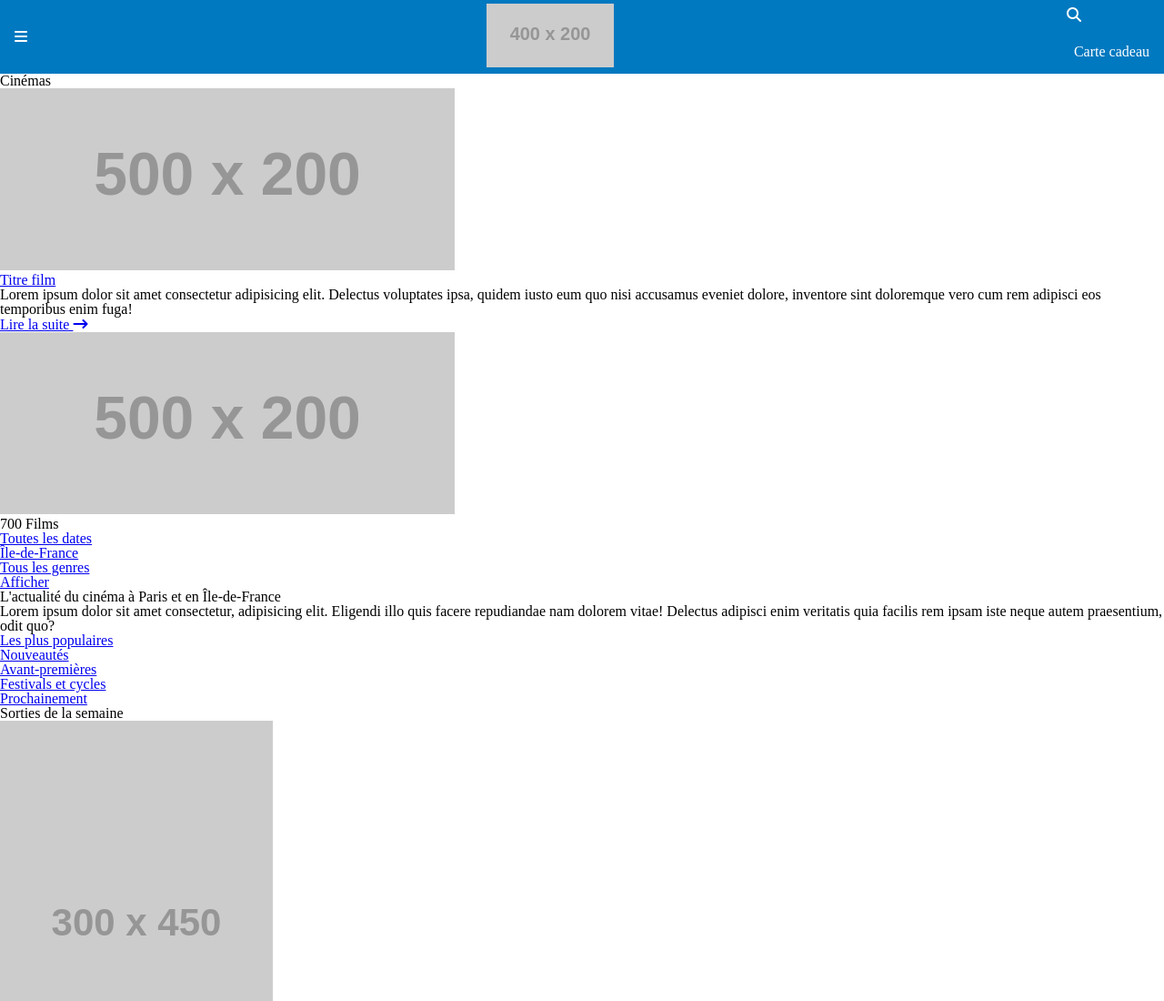
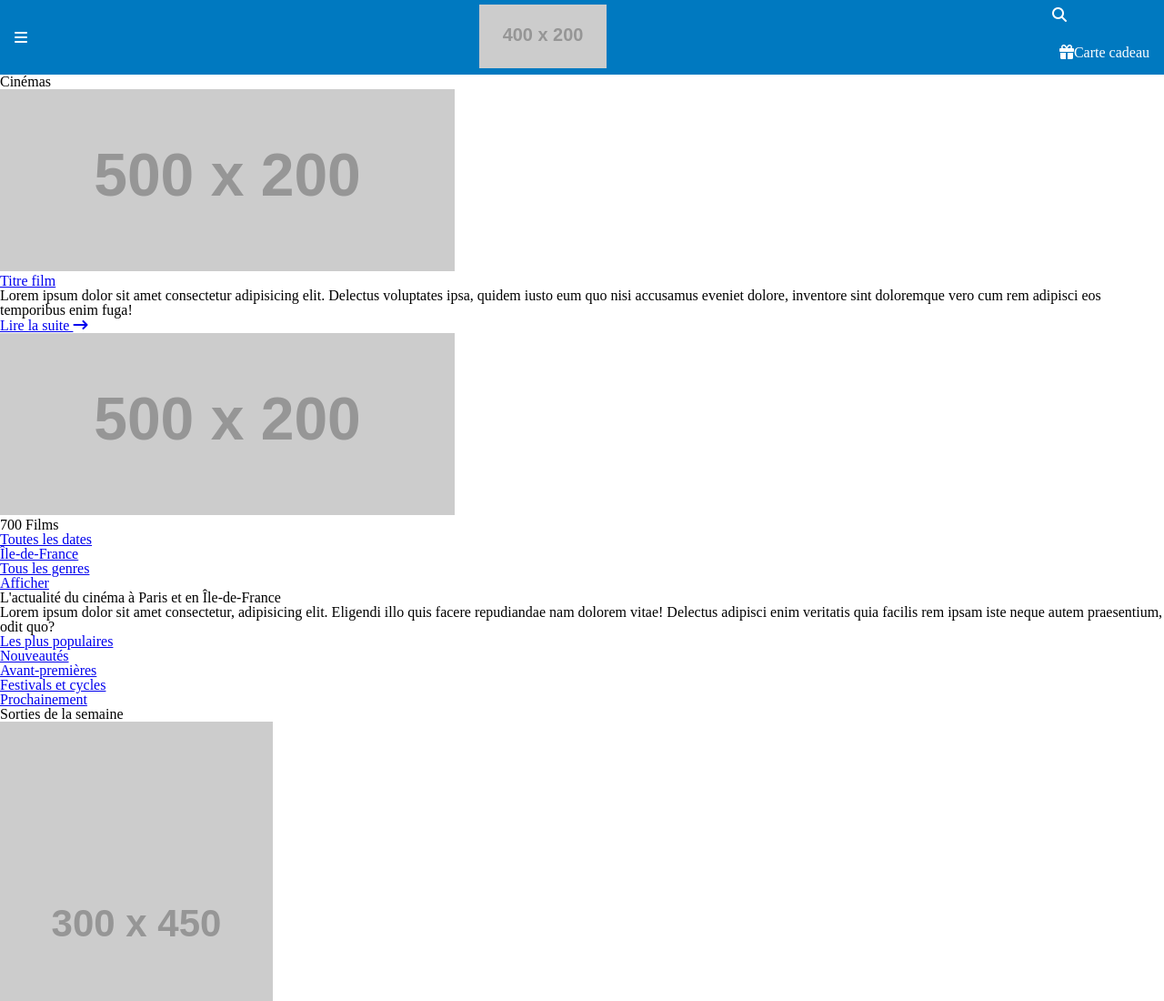
Before and after one commit to RedYro/remise-a-niveau-2026, a plain HTML site: page module-02-css/exercice-02-offi/index.html in a window 1280 px wide. Shown: the top 1100 px of the page at 91% size. Drawn offline with Linux system fonts and the light colour scheme; placeholder pictures from the web are drawn by us.

Commit message:
Module 2 CSS : mise à jour exercice 2

```diff
--- a/module-02-css/exercice-02-offi/index.html
+++ b/module-02-css/exercice-02-offi/index.html
@@ -67,7 +67,8 @@
                         <input type="search" id="site-search-mobile" placeholder="un spectacle, un lieu, un acteur">
                     </form>
                 </details>
-                <a href="#">Carte cadeau</a>
+                <!-- TODO 2.2 : ajouter l'icône cadeau comme sur offi.fr (même principe que dans le menu burger) -->
+                <a href="#"><i class="fa-solid fa-gift" aria-hidden="true"></i>Carte cadeau</a>
             </div>
         </div>
         <!-- Menu principal du site bis -->
```
Also changed, not shown: module-02-css/exercice-02-offi/style.css (+13 -0 lines).
